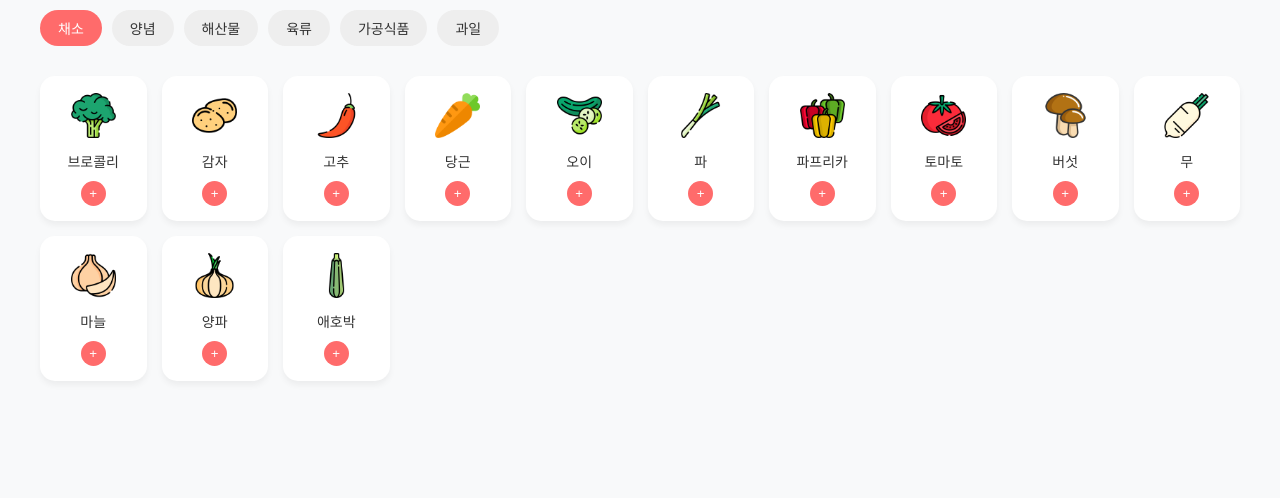
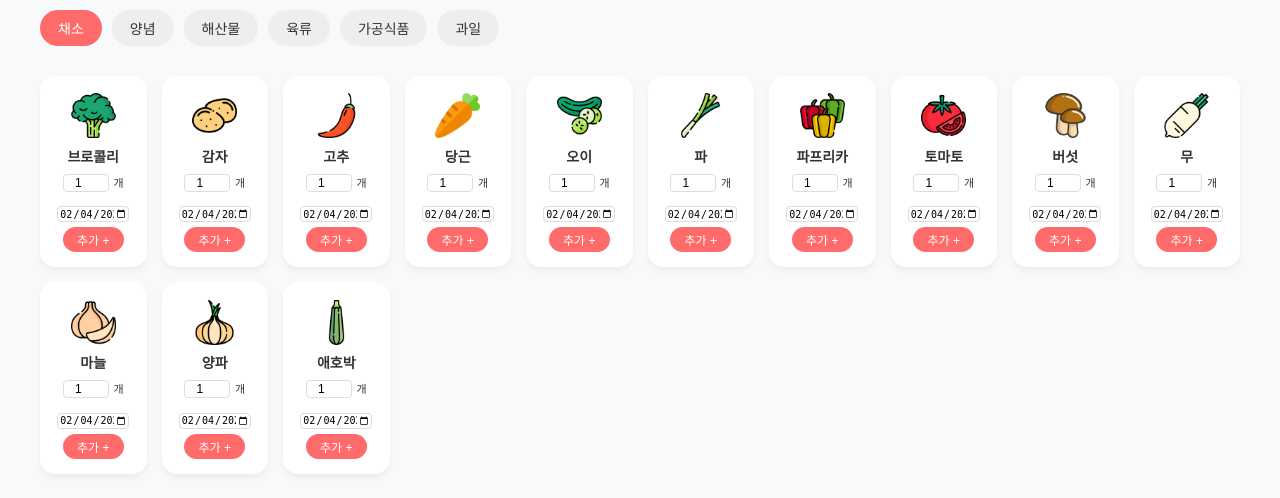
Before and after one commit to kimyuseon/project_3jo, a Django app: page /fridge/select/ in a window 1280 px wide. Shown: the part 87-585 px from the top of the page. Run offline with Django 5.2, Linux system fonts and the light colour scheme.

Commit message:
feat: 식재료 수량 필드 추가 및 폼 기반 데이터 처리 구현

```diff
--- a/community/urls.py
+++ b/community/urls.py
@@ -7,9 +7,9 @@ urlpatterns = [
     re_path("^$", views.index, name="index"), #주소창에 아무것도 안쳤을 때 홈
     re_path(r'^login/$', views.login_view, name='login'),
     re_path("^posts/$", views.post_list, name="post_list"), #게시글 목록 페이지
-    re_path("^posts/(?P<post_id>\d+)/$", views.post_detail, name="post_detail"),#상세페이지
+    re_path(r"^posts/(?P<post_id>\d+)/$", views.post_detail, name="post_detail"),#상세페이지
     re_path("^posts/add/$", views.post_add, name="post_add"), #게시글 작성
-    re_path("^posts/(?P<post_id>\d+)/delete/$", views.post_delete, name="post_delete"), #삭제
+    re_path(r"^posts/(?P<post_id>\d+)/delete/$", views.post_delete, name="post_delete"), #삭제
     re_path(r'^posts/(?P<post_id>\d+)/edit/$', views.post_edit, name='post_edit'), #수정
 
 ]
--- a/config/settings.py
+++ b/config/settings.py
@@ -31,7 +31,7 @@ environ.Env.read_env(os.path.join(BASE_DIR, '.env'))
 #     print("⚠️ .env 파일을 찾을 수 없습니다! 위치를 확인하세요.")
 
 
-GEMINI_API_KEY = env('GEMINI_API_KEY')
+
 
 # Quick-start development settings - unsuitable for production
 # See https://docs.djangoproject.com/en/5.2/howto/deployment/checklist/
--- a/my_django/forms.py
+++ b/my_django/forms.py
@@ -4,7 +4,7 @@ from .models import Ingredient
 class IngredientForm(forms.ModelForm):
     class Meta:
         model = Ingredient
-        fields = ['name', 'quantity', 'expiry_date']
+        fields = ['name', 'category', 'quantity', 'expiry_date']
         widgets = {
             'expiry_date': forms.DateInput(attrs={'type': 'date'}),
         }
--- a/my_django/models.py
+++ b/my_django/models.py
@@ -13,6 +13,7 @@ class Ingredient(models.Model):
     ]
     name = models.CharField(max_length=50)
     category = models.CharField(max_length=20, choices=CATEGORY_CHOICES, default='채소')
+    quantity = models.IntegerField(default=1)
     expiry_date = models.DateField(null=True, blank=True)
     added_at = models.DateTimeField(auto_now_add=True)
 
--- a/my_django/views.py
+++ b/my_django/views.py
@@ -1,15 +1,16 @@
 from django.shortcuts import render, redirect, get_object_or_404
 from .models import Ingredient
+from .forms import IngredientForm
 from django.utils import timezone
 from datetime import timedelta
 
 # 1. 냉장고 메인 화면 (재료 목록 표시)
 def fridge_main(request):
-    # 카테고리별로 정렬하고, 최근 추가된 순서대로 가져옵니다.
+    # 카테고리별 정렬 및 최근 추가 순서
     ingredients = Ingredient.objects.all().order_by('category', '-added_at')
     return render(request, 'my_django/fridge_main.html', {'ingredients': ingredients})
 
-# 2. 재료 선택 화면 (샘플 데이터 표시)
+# 2. 재료 선택 및 추가 화면 (폼 사용)
 def ingredient_select(request):
     sample_data = {
         '채소': ['브로콜리', '감자', '고추', '당근', '오이', '파', '파프리카', '토마토', '버섯', '무', '마늘', '양파', '애호박'],
@@ -19,32 +20,48 @@ def ingredient_select(request):
         '가공식품': ['두부', '베이컨', '소시지', '어묵', '햄'],
         '과일': ['사과', '망고', '바나나', '아보카도', '레몬']
     }
-    # 화면을 보여주는 역할만 수행합니다.
-    return render(request, 'my_django/ingredient_select.html', {'sample_data': sample_data})
 
-# 3. 실제 재료 추가 처리 (POST 요청 전용)
+    # GET 요청 시 빈 폼을 함께 전달하여 화면에서 사용할 수 있게 함
+    form = IngredientForm()
+    context = {
+        'sample_data': sample_data,
+        'form': form
+    }
+    return render(request, 'my_django/ingredient_select.html', context)
+
+# 3. 실제 재료 추가 처리 (IngredientForm 활용)
 def add_ingredient(request):
     if request.method == "POST":
-        name = request.POST.get('name')
-        category = request.POST.get('category')
+        # 폼을 통해 데이터 받기 (name, category, quantity, expiry_date 포함)
+        form = IngredientForm(request.POST)
 
-        # 기본 유통기한을 오늘 기준 +7일로 설정하여 저장
-        Ingredient.objects.create(
-            name=name,
-            category=category,
-            expiry_date=timezone.now().date() + timedelta(days=7)
-        )
-    # 처리가 끝나면 메인 화면으로 리다이렉트
+        if form.is_valid():
+            # 유효성 검사 통과 시 바로 저장
+            form.save()
+        else:
+            # 만약 폼이 유효하지 않은데 직접 입력값이 들어온 경우 (예비 로직)
+            name = request.POST.get('name')
+            category = request.POST.get('category')
+            quantity = request.POST.get('quantity', 1)
+
+            Ingredient.objects.create(
+                name=name,
+                category=category,
+                quantity=quantity,
+                expiry_date=timezone.now().date() + timedelta(days=7)
+            )
+
     return redirect('my_django:fridge_main')
 
-# 4. 유통기한 날짜 수정
+# 4. 유통기한 날짜 및 정보 수정
 def update_expiry(request, pk):
+    item = get_object_or_404(Ingredient, pk=pk)
     if request.method == "POST":
-        item = get_object_or_404(Ingredient, pk=pk)
-        expiry_date = request.POST.get('expiry_date')
-        if expiry_date:
-            item.expiry_date = expiry_date
-            item.save()
+        # 기존 데이터를 폼에 넣고 수정된 내용만 반영
+        form = IngredientForm(request.POST, instance=item)
+        if form.is_valid():
+            form.save()
+
     return redirect('my_django:fridge_main')
 
 # 5. 재료 삭제
--- a/templates/my_django/ingredient_select.html
+++ b/templates/my_django/ingredient_select.html
@@ -28,7 +28,8 @@
                 <div id="tab-{{ forloop.counter }}" class="ingredient-panel {% if forloop.first %}show{% endif %}">
                     <div class="ingredient-grid">
                         {% for item in items %}
-                            <div class="card"> <form action="{% url 'my_django:add_ingredient' %}" method="post">
+                            <div class="card">
+                                <form action="{% url 'my_django:add_ingredient' %}" method="post">
                                     {% csrf_token %}
                                     <input type="hidden" name="name" value="{{ item }}">
                                     <input type="hidden" name="category" value="{{ category }}">
@@ -38,8 +39,21 @@
                                              alt="{{ item }}"
                                              style="width: 45px; height: 45px; object-fit: contain;">
                                     </div>
-                                    <span class="ingredient-name" style="display: block; margin: 10px 0; font-size: 14px;">{{ item }}</span>
-                                    <button type="submit" class="add-badge" style="background: #ff6b6b; color: white; border: none; border-radius: 50%; width: 25px; height: 25px; cursor: pointer;">+</button>
+                                    <span class="ingredient-name" style="display: block; margin: 5px 0; font-size: 14px; font-weight: bold;">{{ item }}</span>
+
+                                    <div class="input-group" style="margin-bottom: 10px;">
+                                        <input type="number" name="quantity" value="1" min="1"
+                                               style="width: 40px; border: 1px solid #ddd; border-radius: 4px; font-size: 12px; text-align: center;">
+                                        <span style="font-size: 11px;">개</span>
+                                    </div>
+
+                                    <input type="date" name="expiry_date"
+                                           style="width: 90%; font-size: 10px; border: 1px solid #ddd; border-radius: 4px; margin-bottom: 5px;">
+
+                                    <button type="submit" class="add-badge"
+                                            style="background: #ff6b6b; color: white; border: none; border-radius: 20px; width: 80%; height: 25px; cursor: pointer; font-size: 12px;">
+                                        추가 +
+                                    </button>
                                 </form>
                             </div>
                         {% endfor %}
@@ -58,6 +72,15 @@
             document.getElementById(tabId).classList.add('show');
             evt.currentTarget.classList.add('active');
         }
+
+        // 오늘 날짜를 기본값으로 설정하는 스크립트 (선택사항)
+        document.querySelectorAll('input[type="date"]').forEach(el => {
+            if(!el.value) {
+                const today = new Date();
+                today.setDate(today.getDate() + 7); // 기본 7일 뒤로 설정
+                el.value = today.toISOString().substr(0, 10);
+            }
+        });
     </script>
 </body>
 </html>
```
Also changed, not shown: templates/my_django/fridge_main.html (+6 -3 lines), db.sqlite3, my_django/migrations/0002_ingredient_quantity.py (added).
